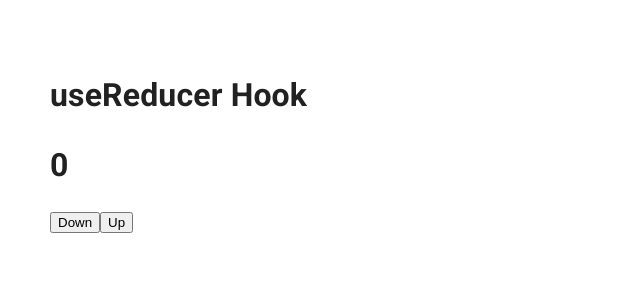
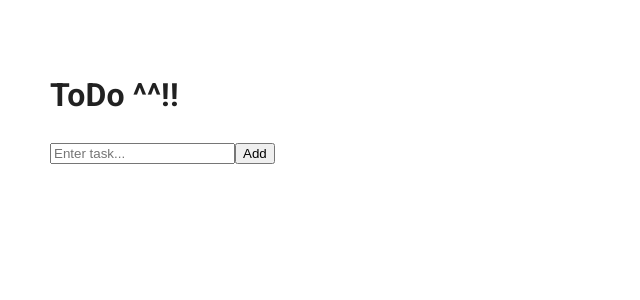
Before and after one commit to nqbao47/hook-learning, a React (Create React App) app: page / in a window 1280 px wide. Shown: the top 300 px of the page, without its empty margins (0-640 px from the left). Built offline with nearby package versions, Linux system fonts and the light colour scheme.

Commit message:
useReducer() - ToDo App

```diff
--- a/src/App.js
+++ b/src/App.js
@@ -1,11 +1,11 @@
 import * as React from "react";
-import ExampleUseReducer from "./components/useReducer";
+import Todo from "./components/practices/todo";
 
 function App() {
   return (
     <>
       <div style={{ padding: "50px" }}>
-        <ExampleUseReducer />
+        <Todo />
       </div>
     </>
   );
--- /dev/null
+++ b/src/components/practices/todo.jsx
@@ -0,0 +1,53 @@
+import { useRef, useState } from "react";
+
+function Todo() {
+  const [tasks, setTasks] = useState("");
+  const [todos, setTodos] = useState([]);
+
+  const taskRef = useRef();
+
+  const handleSubmit = () => {
+    setTodos([
+      ...todos,
+      {
+        tasks,
+      },
+    ]);
+
+    setTasks("");
+    taskRef.current.focus();
+  };
+
+  const handleDelteTask = (index) => {
+    console.log(index);
+    const updatedTodos = [...todos];
+    updatedTodos.splice(index, 1);
+    setTodos(updatedTodos);
+  };
+
+  return (
+    <>
+      <h1>ToDo ^^!!</h1>
+
+      <input
+        ref={taskRef}
+        value={tasks}
+        onChange={(e) => setTasks(e.target.value)}
+        placeholder="Enter task..."
+      />
+
+      <button onClick={() => handleSubmit()}>Add</button>
+
+      <ul>
+        {todos.map((todo, index) => (
+          <li key={index}>
+            {todo.tasks}{" "}
+            <button onClick={() => handleDelteTask(index)}>x</button>
+          </li>
+        ))}
+      </ul>
+    </>
+  );
+}
+
+export default Todo;
```
